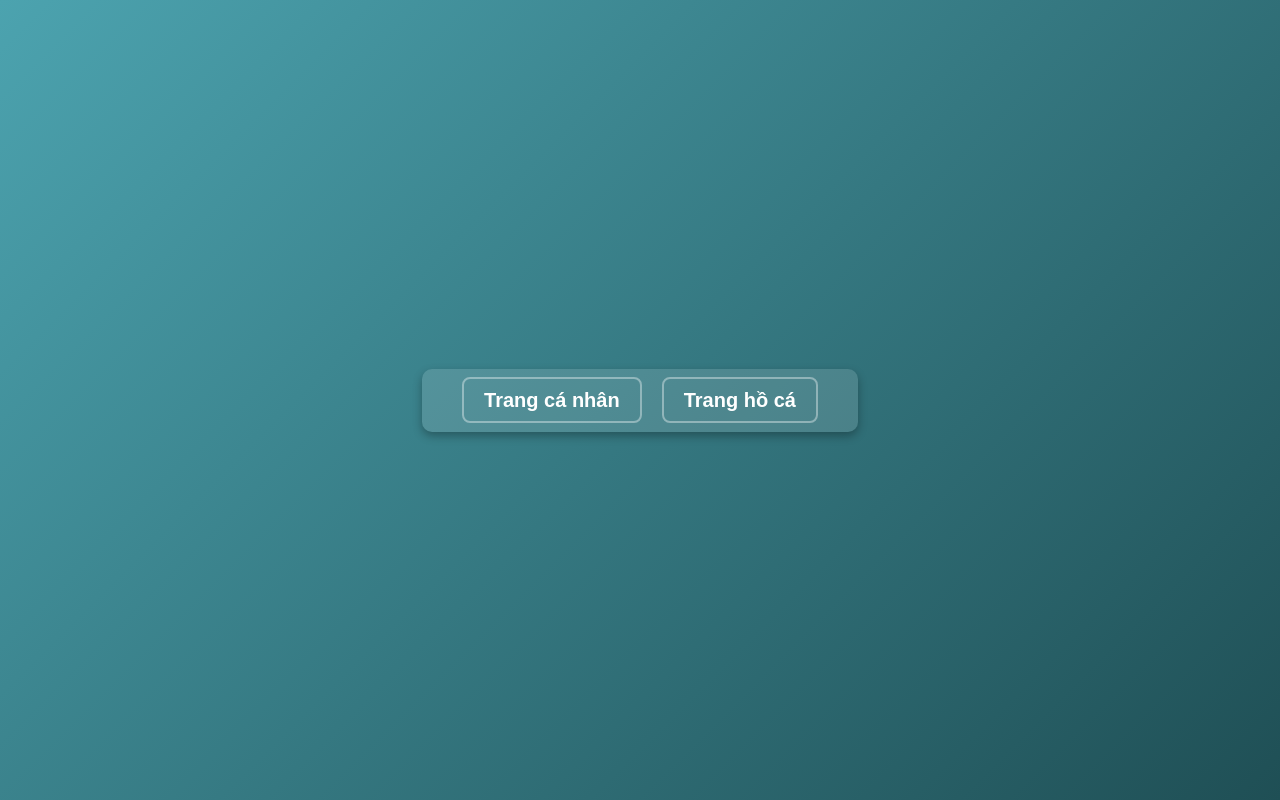
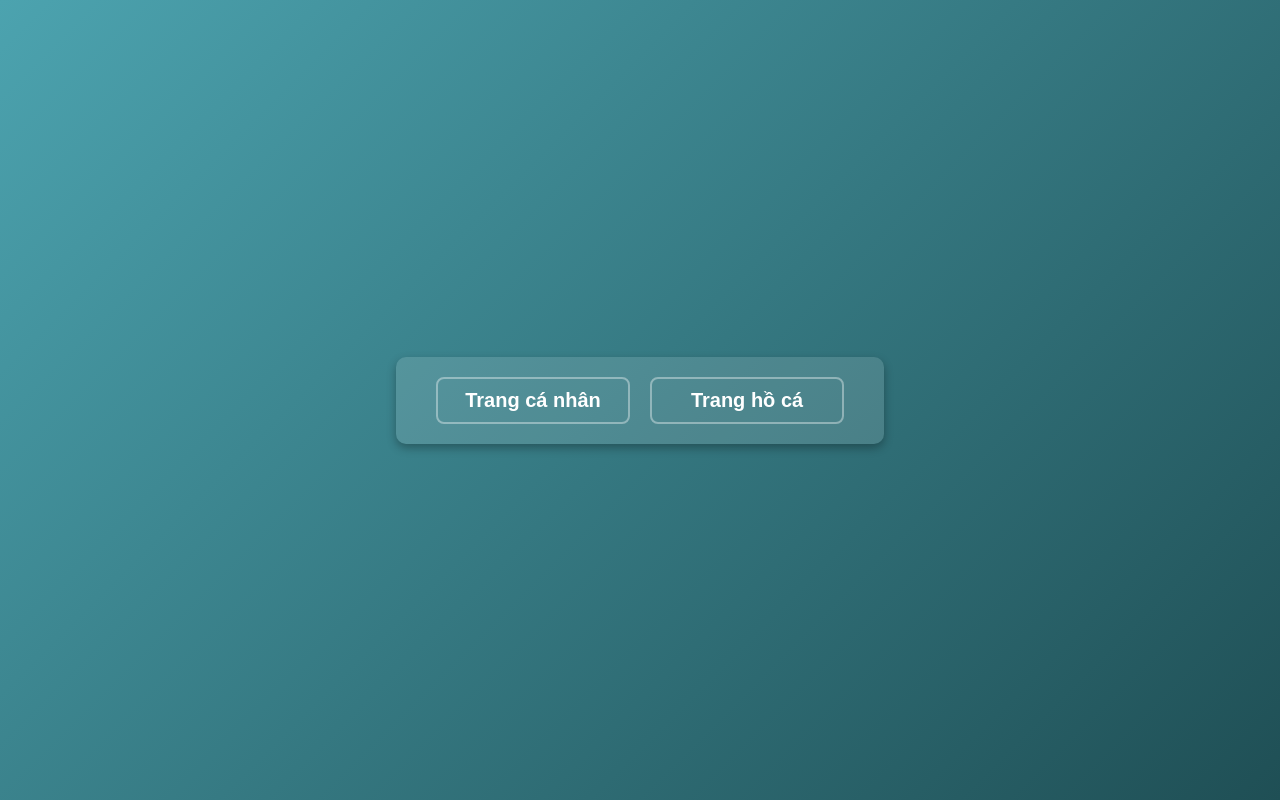
Before and after one commit to KhoaDangg/TKW, a plain HTML site: page ho_ca_vui_nhon/index.html in a window 1280 px wide. Drawn offline with Linux system fonts and the light colour scheme.

Commit message:
Update index.html

```diff
--- a/ho_ca_vui_nhon/index.html
+++ b/ho_ca_vui_nhon/index.html
@@ -42,9 +42,12 @@
       font-size: 20px;
       font-weight: bold;
       padding: 10px 20px;
+      width: 150px; /* Đặt chiều rộng cố định cho liên kết */
+      text-align: center; /* Căn giữa văn bản */
       border: 2px solid #ffffff60;
       border-radius: 8px;
       transition: background-color 0.3s, color 0.3s, border-color 0.3s;
+      display: inline-block;
     }
 
     /* Hiệu ứng hover cho liên kết */
```
